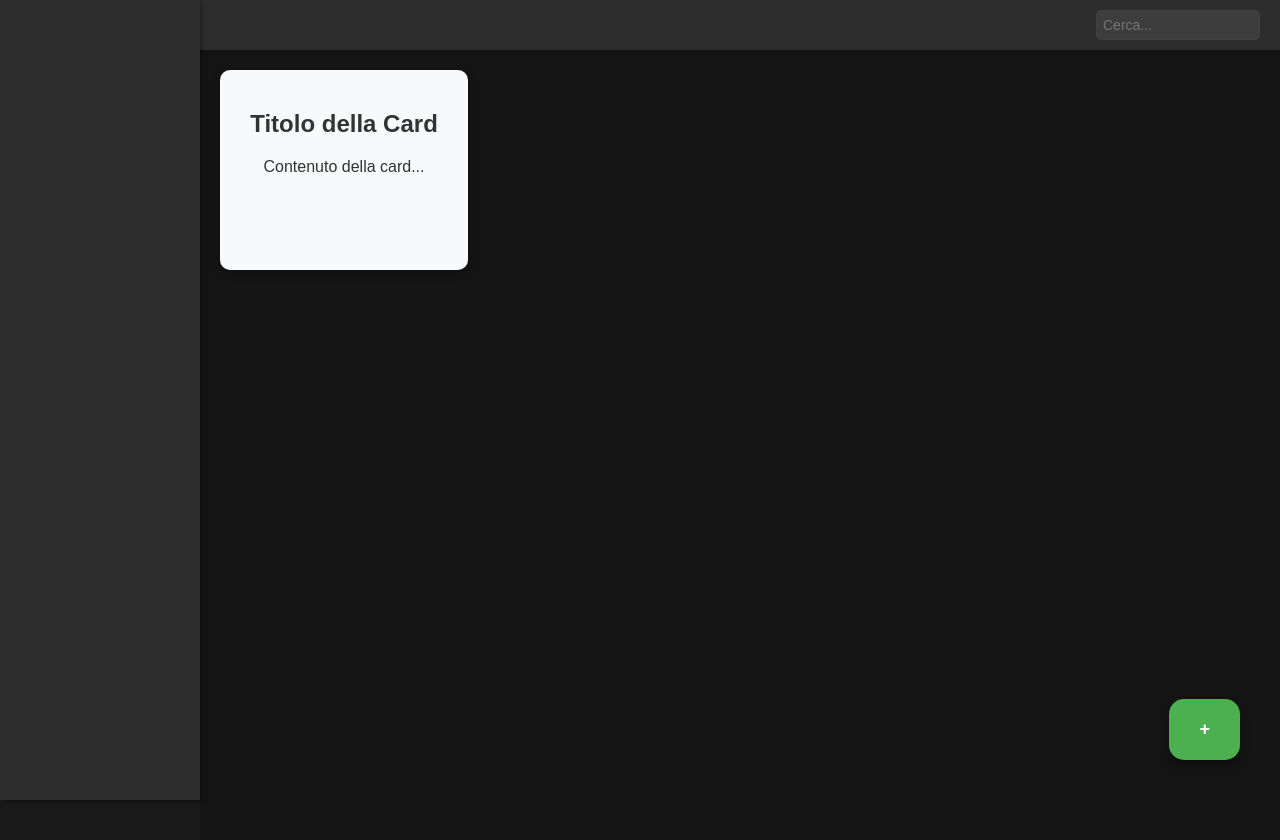
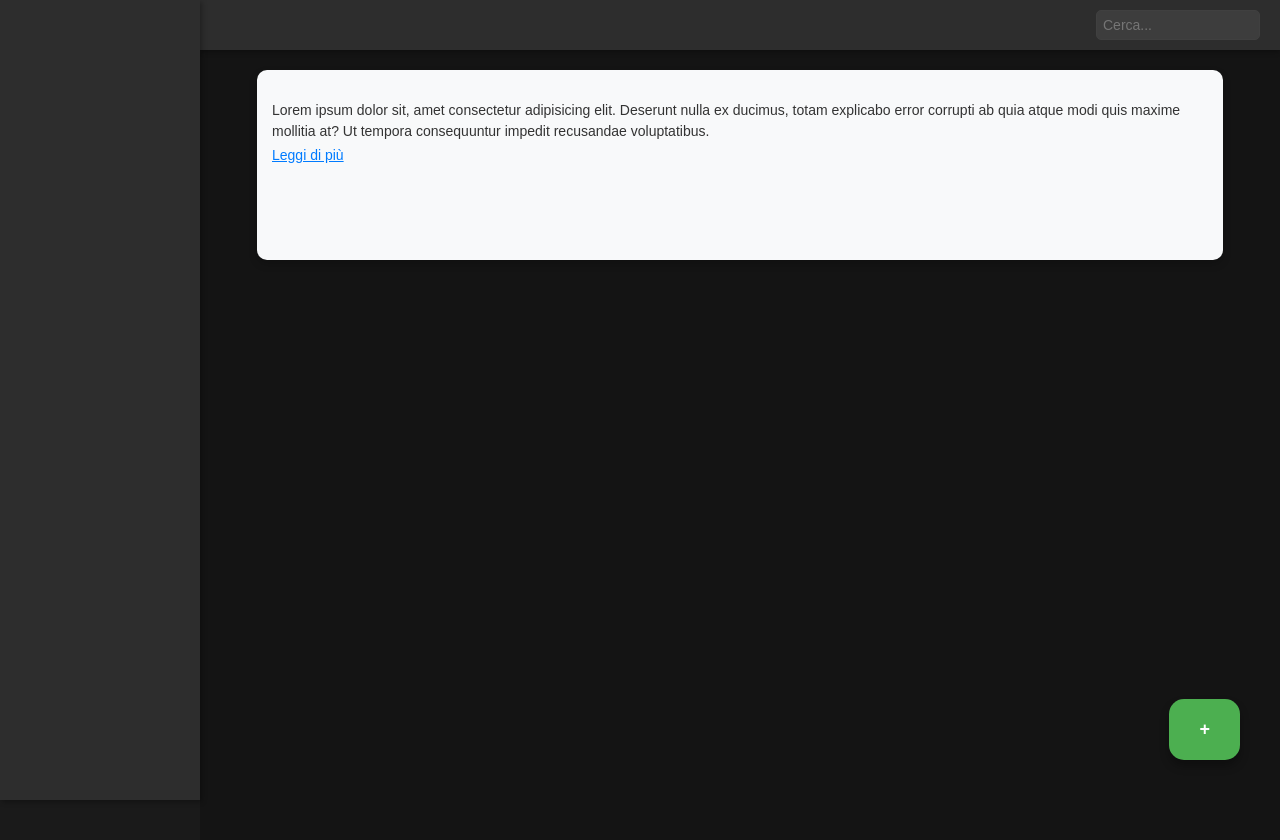
Before and after one commit to ChenDario/info_projects_beta, a PHP site: page /pages/home.php in a window 1280 px wide. Run offline with PHP 8.4, Linux system fonts and the light colour scheme; tables that the repository leaves empty or names only in its code hold one stand-in row (values such as "Sample post"); data that the repository does not hold is empty.

Commit message:
correction card homepage + add dark theme addnote page

```diff
--- a/css/home.css
+++ b/css/home.css
@@ -1,3 +1,8 @@
+html, body {
+    overflow: hidden;
+    height: 100%;
+}
+
 body {
     margin: 0;
     padding: 0;
@@ -13,13 +18,14 @@ body {
     width: 200px;
     height: 100%;
     background-color: #2d2d2d;
-    z-index: 1000; /* Incrementato per posizionare la sidebar sopra la navbar */
+    z-index: 1000;
     box-shadow: 2px 2px 5px rgba(0, 0, 0, 0.3);
 }
 
 .navbar {
     position: fixed;
     top: 0;
+    z-index: 999;
     left: 200px;
     width: calc(100% - 200px);
     height: 50px;
@@ -27,7 +33,7 @@ body {
     display: flex;
     justify-content: flex-end;
     align-items: center;
-    box-shadow: 0px 2px 5px rgba(0, 0, 0, 0.3); /* Modificato per rimuovere l'ombra sulla sinistra */
+    box-shadow: 0px 2px 5px rgba(0, 0, 0, 0.3);
 }
 
 .search-bar {
@@ -49,40 +55,76 @@ body {
 }
 
 .container {
-    position: relative;
+    position: absolute;
     top: 50px;
-    margin-left: 200px;
+    left: 200px;
+    z-index: 0;
+    right: 0;
+    bottom: 0;
     padding: 20px;
     background-color: #141414;
-    min-height: calc(100vh - 50px);
-    overflow: auto;
-    display: flex; /* Per allineare le card orizzontalmente */
-    flex-wrap: wrap; /* Permette di andare a capo se non c'è spazio */
-    gap: 20px; /* Distanza tra le card */
+    overflow-y: auto; /* Abilita lo scroll solo su questo div */
+    display: flex;
+    flex-wrap: wrap;
+    gap: 20px;
+    height: calc(100vh - 50px); /* Imposta l'altezza per consentire lo scroll */
 }
 
 .card {
-    width: 20%; /* Occupa il 20% della larghezza */
+    width: 90%;
+    margin-left: auto;
+    margin-right: auto;
     height: 20vh;
     background-color: #f8f9fa;
     color: #333;
-    padding: 20px;
+    padding: 15px;
     border-radius: 10px;
     box-shadow: 0px 4px 8px rgba(0, 0, 0, 0.2);
-    text-align: center;
+    text-align: left;
+    position: relative;
+}
+
+.card-title {
+    margin-bottom: 10px;
+    font-size: 18px;
+    font-weight: bold;
+}
+
+.card-content-wrapper {
+    max-height: 50px; /* Imposta l'altezza massima per l'anteprima */
+    overflow: hidden; /* Nasconde il contenuto in eccesso */
+    position: relative;
+}
+
+.card-content {
+    font-size: 14px;
+    line-height: 1.5;
+    margin: 0;
+    display: -webkit-box;
+    -webkit-line-clamp: 2; /* Limita a 2 righe */
+    -webkit-box-orient: vertical;
+    overflow: hidden;
+    text-overflow: ellipsis; /* Aggiunge i puntini di sospensione se il testo è troppo lungo */
+}
+.read-more {
+    display: block;
+    color: #007bff;
+    font-size: 14px;
+    cursor: pointer;
+    margin-top: 5px;
 }
 
 .floating-button {
     position: fixed;
-    bottom: 40px; /* Maggiore distanza dal fondo */
-    right: 40px; /* Maggiore distanza dal bordo destro */
-    background-color: #4CAF50; /* Colore verde */
+    bottom: 40px;
+    right: 40px;
+    background-color: #4CAF50;
     color: white;
-    padding: 20px 30px; /* Aumenta la dimensione */
+    padding: 20px 30px;
     border: none;
-    border-radius: 15px; /* Angoli più arrotondati */
+    border-radius: 15px;
     text-decoration: none;
-    font-size: 18px; /* Testo più grande */
+    font-size: 18px;
     font-weight: bold;
     box-shadow: 0px 6px 10px rgba(0, 0, 0, 0.3);
     transition: background 0.3s ease, transform 0.2s ease;
@@ -90,5 +132,5 @@ body {
 
 .floating-button:hover {
     background-color: #45a049;
-    transform: scale(1.1); /* Effetto di ingrandimento */
+    transform: scale(1.1);
 }
--- a/pages/home.php
+++ b/pages/home.php
@@ -37,7 +37,7 @@
 <!DOCTYPE html>
 <html lang="en">
 <head>
-    <!--Link CSS-->
+    <!-- Link CSS -->
     <link rel="stylesheet" href="../css/home.css">
     <meta charset="UTF-8">
     <meta name="viewport" content="width=device-width, initial-scale=1.0">
@@ -50,14 +50,28 @@
             <input type="text" class="search-bar" placeholder="Cerca...">
         </div>
         <div class="container">
-            <div class="card">
-                <h2>Titolo della Card</h2>
-                <p>Contenuto della card...</p>
-            </div>
+            <?php
+                // Recupera le note dell'utente loggato
+                $stmt = $conn->prepare("SELECT * FROM Notes");
+                $stmt->execute();
+                $result = $stmt->get_result();
+
+                // Mostra le note
+                while ($row = $result->fetch_assoc()) {
+                    echo "
+                        <div class='card'>
+                            <h2 class='card-title'>{$row['Title']}</h2>
+                            <div class='card-content-wrapper'>
+                                <p class='card-content'>{$row['Content']} Lorem ipsum dolor sit, amet consectetur adipisicing elit. Deserunt nulla ex ducimus, totam explicabo error corrupti ab quia atque modi quis maxime mollitia at? Ut tempora consequuntur impedit recusandae voluptatibus.</p>
+                            </div>
+                            <a href='noteDetail.php?id={$row['ID']}' class='read-more'>Leggi di più</a>
+                        </div>
+                    ";
+                }
+            ?>
         </div>
 
         <a href="addNote.php" class="floating-button"> + </a>
-
     </div>
 </body>
 </html>
```
Also changed, not shown: css/notes.css (added, +92 -0 lines), db.txt (+12 -0 lines), pages/addNote.php (+38 -7 lines), pages/save_note.php (+22 -3 lines).
